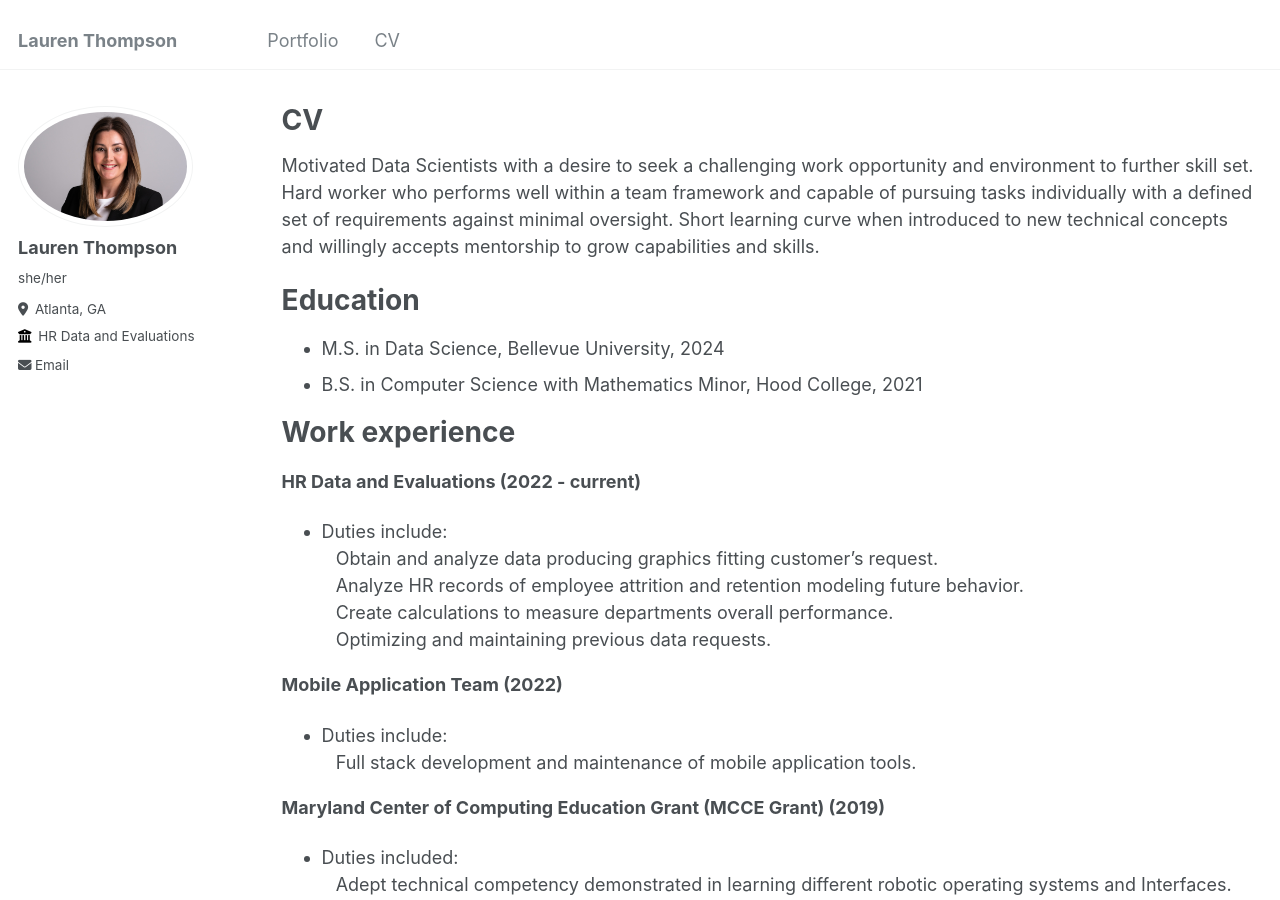
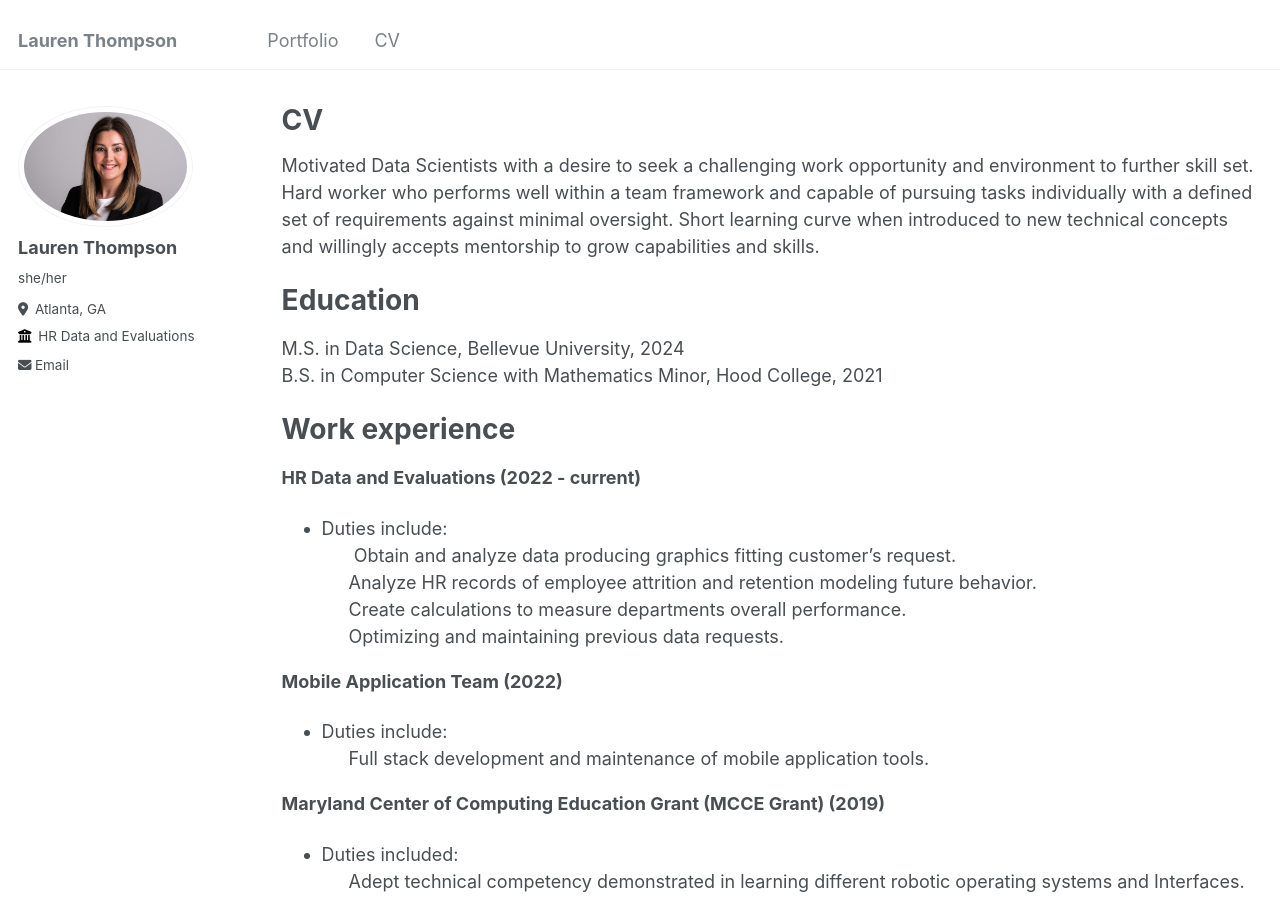
Before and after one commit to laurenthompson4477/Portfolio.github.io, a Jekyll site: the page built from _pages/cv.md, in a window 1280 px wide and 900 px high. Built offline with Jekyll 4.4.1, drawn with Linux system fonts in a browser that asks for light colours.

Commit message:
Update cv.md

```diff
--- a/_pages/cv.md
+++ b/_pages/cv.md
@@ -13,31 +13,31 @@ Motivated Data Scientists with a desire to seek a challenging work opportunity a
 
 Education
 ======
-* M.S. in Data Science, Bellevue University, 2024
-* B.S. in Computer Science with Mathematics Minor, Hood College, 2021
+M.S. in Data Science, Bellevue University, 2024 <br>
+B.S. in Computer Science with Mathematics Minor, Hood College, 2021
 
 
 Work experience
 ======
 **HR Data and Evaluations (2022 - current)** <br>
   * Duties include:<br>
-  &ensp; Obtain and analyze data producing graphics fitting customer's request.<br>
-  &ensp; Analyze HR records of employee attrition and retention modeling future behavior.<br>
-  &ensp; Create calculations to measure departments overall performance.<br>
-  &ensp; Optimizing and maintaining previous data requests.
+  &ensp;&ensp;&ensp; Obtain and analyze data producing graphics fitting customer's request.<br>
+  &ensp;&ensp;&ensp;Analyze HR records of employee attrition and retention modeling future behavior.<br>
+  &ensp;&ensp;&ensp;Create calculations to measure departments overall performance.<br>
+  &ensp;&ensp;&ensp;Optimizing and maintaining previous data requests.
 
 **Mobile Application Team (2022)** <br>
   * Duties include: <br>
-  &ensp; Full stack development and maintenance of mobile application tools.
+  &ensp;&ensp;&ensp;Full stack development and maintenance of mobile application tools.
 
 **Maryland Center of Computing Education Grant (MCCE Grant) (2019)** <br>
   * Duties included:<br>
-    &ensp; Adept technical competency demonstrated in learning different robotic operating systems and Interfaces.<br>
-    &ensp; Team Skills utilized while assisting Teachers in their exposure to and curriculum adaptation of robotics through workshops.
+    &ensp;&ensp;&ensp;Adept technical competency demonstrated in learning different robotic operating systems and Interfaces.<br>
+    &ensp;&ensp;&ensp;Team Skills utilized while assisting Teachers in their exposure to and curriculum adaptation of robotics through workshops.
 
 **Securitas Critical Infrastructure Service (SCIS) (2018-2019)** <br>
   * Duties included:<br>
-    &ensp; Surveillance and detection of potential threats.
+    &ensp;&ensp;&ensp;Surveillance and detection of potential threats.
 
 
 Languages
```
